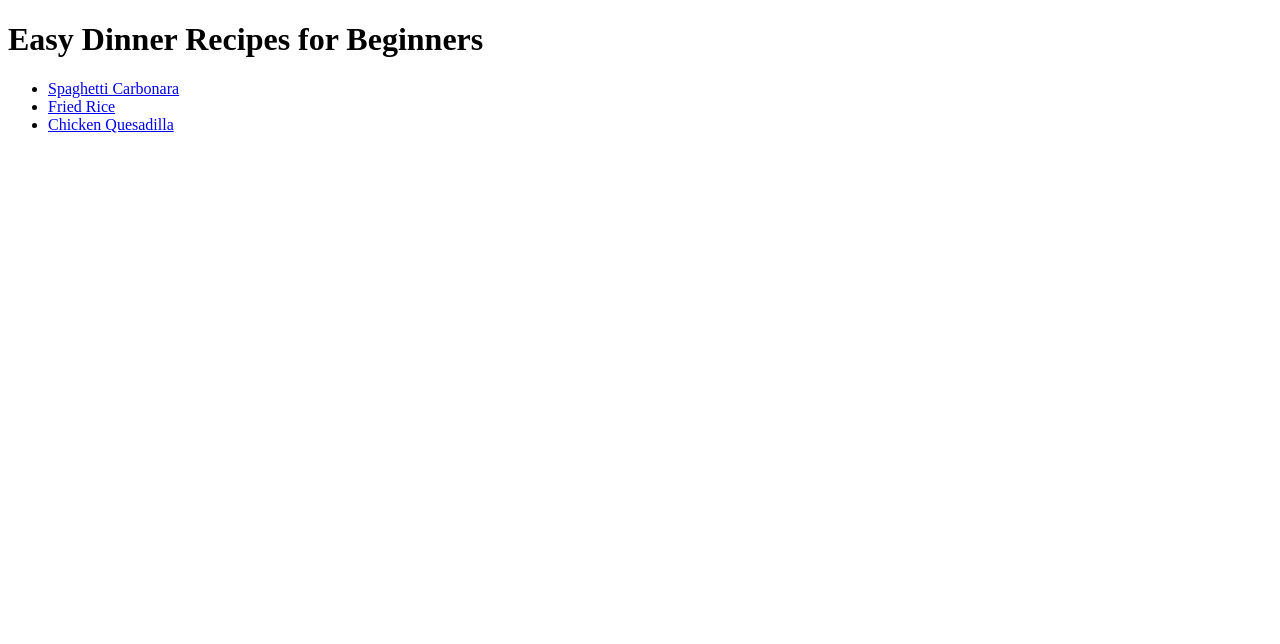
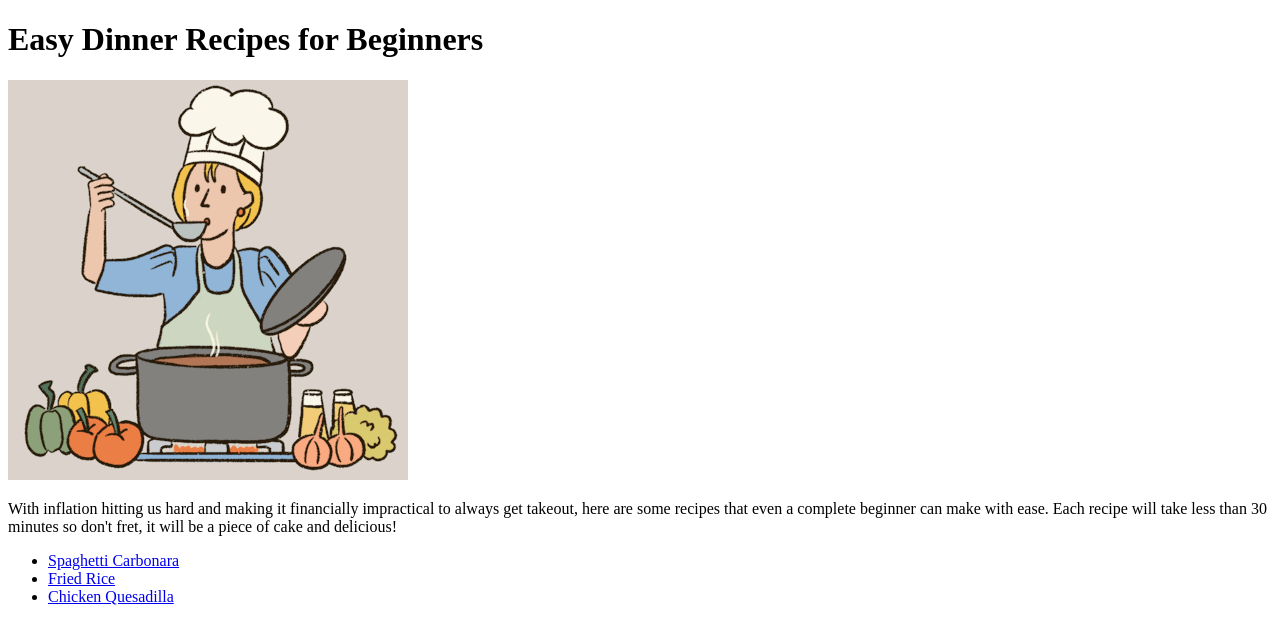
Before and after one commit to dowonk98/odin-recipes, a plain HTML site: page index.html in a window 1280 px wide. Drawn offline with Linux system fonts and the light colour scheme.

Commit message:
add images to index.html and write introduction

```diff
--- a/index.html
+++ b/index.html
@@ -3,11 +3,16 @@
     <head>
         <meta charset="UTF-8">
         <title>
-            My Recipes
+            Beginner Recipes
         </title>
     </head>
     <body>
         <h1>Easy Dinner Recipes for Beginners</h1>
+        <img src="./images/main_pic.gif" alt="Head Pic">
+        <p>With inflation hitting us hard and making it financially impractical to
+        always get takeout, here are some recipes that even a complete beginner
+        can make with ease. Each recipe will take less than 30 minutes so don't
+        fret, it will be a piece of cake and delicious!</p>
         <ul>
             <li><a href="./recipes/carbonara.html">Spaghetti Carbonara</a></li>
             <li><a href="./recipes/f_rice.html">Fried Rice</a></li>
```
Also changed, not shown: images/main_pic.gif (added).
